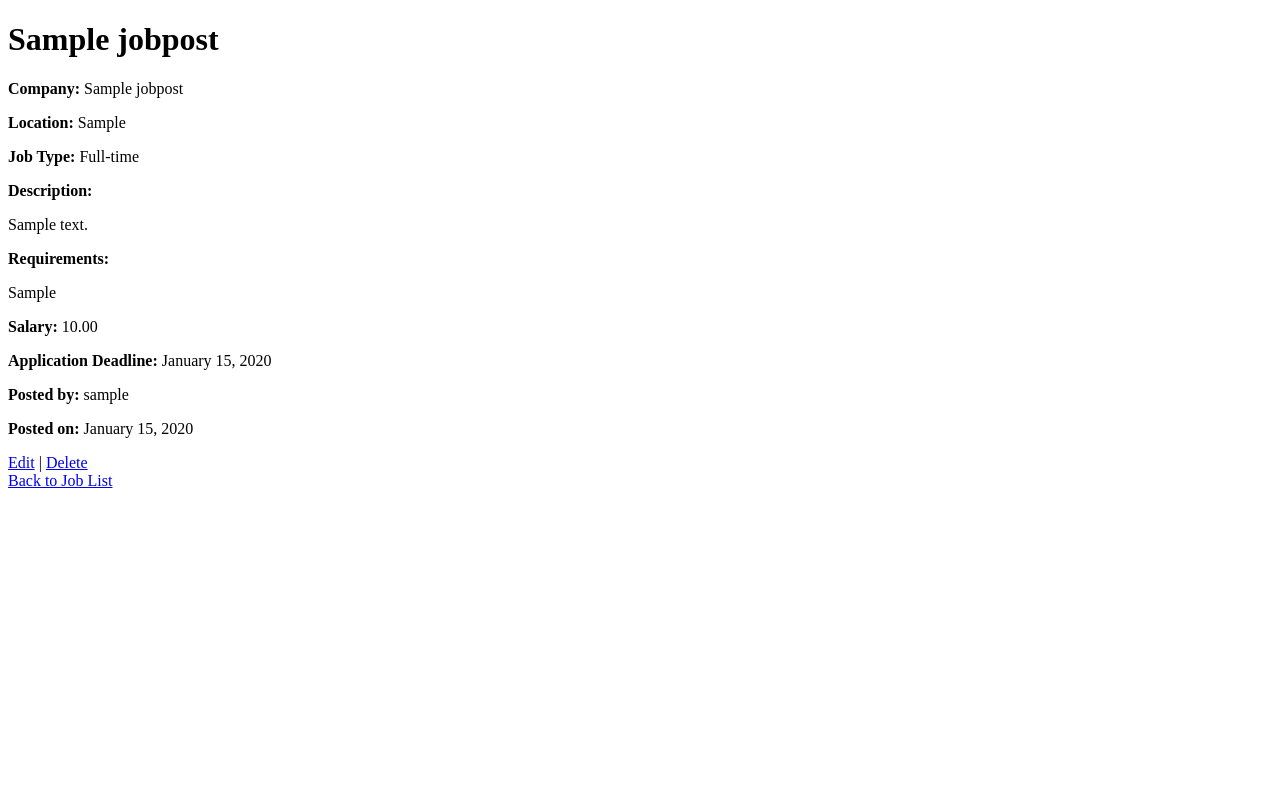
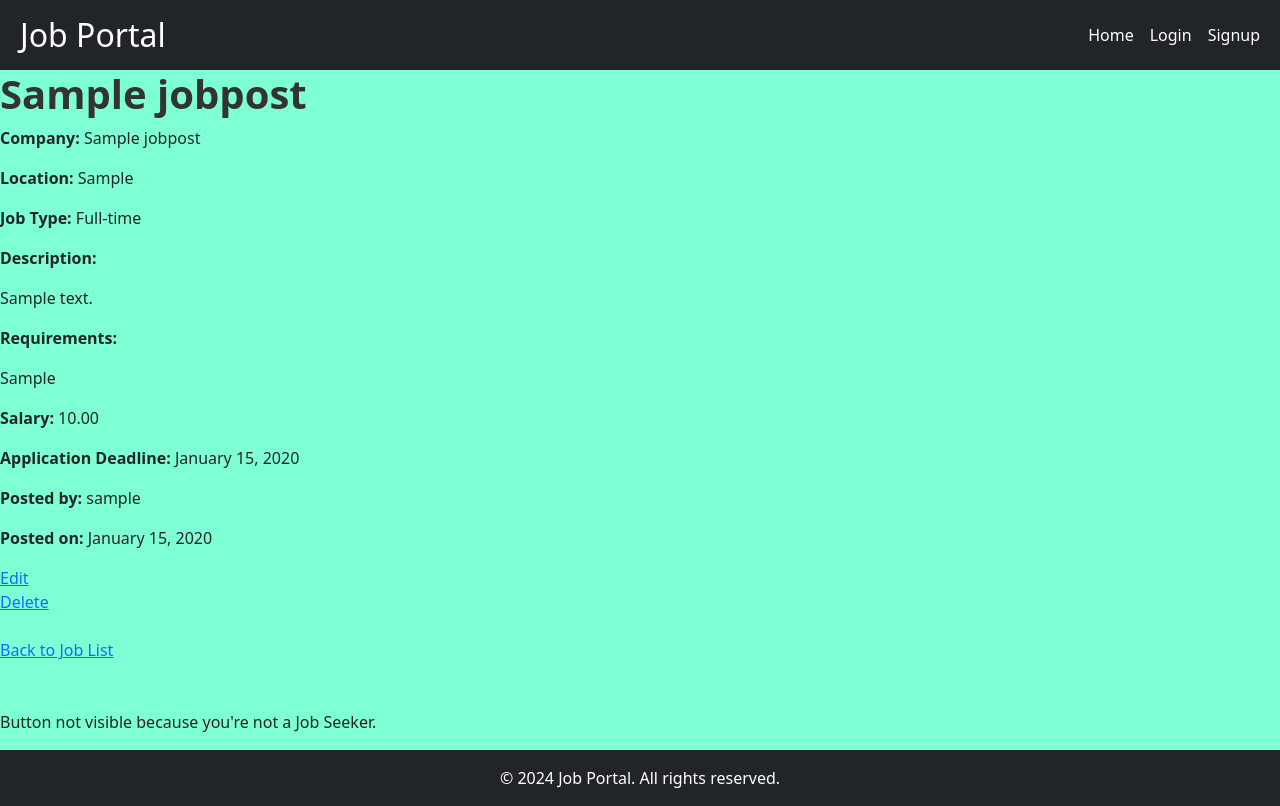
Before and after one commit to Prahlad-Shakyaa/Job-Portal, a Django app: page /1/ in a window 1280 px wide. Before the commit the page ends 488 px from the top, so only its background shows below. Run offline with Django 5.2, Linux system fonts and the light colour scheme; tables that the repository leaves empty hold one stand-in row (values such as "Sample post"); parts of the project's set-up code (start-up, migrations or seed data) failed here and were passed over; some libraries are stand-ins or nearby versions.

Commit message:
profile details done

```diff
--- a/jobs/models.py
+++ b/jobs/models.py
@@ -27,3 +27,13 @@
 
     def __str__(self):
         return self.title
+
+
+
+class JobApplication(models.Model):
+    user = models.ForeignKey(User, on_delete=models.CASCADE)
+    job = models.ForeignKey(JobPost, on_delete=models.CASCADE)
+    applied_at = models.DateTimeField(auto_now_add=True)
+
+    def __str__(self):
+        return f"{self.user.username} applied for {self.job.title}"
--- a/jobs/urls.py
+++ b/jobs/urls.py
@@ -7,6 +7,7 @@
     path('create/', views.job_create, name='job_create'),
     path('<int:pk>/update/', views.job_update, name='job_update'),
     path('<int:pk>/delete/', views.job_delete, name='job_delete'),
+    path('apply/<int:pk>/', views.job_apply, name='job_apply'),
 
     path('search/', views.search_jobs, name='search'),
 
--- a/jobs/views.py
+++ b/jobs/views.py
@@ -1,10 +1,11 @@
 from django.shortcuts import render, get_object_or_404, redirect
 from django.contrib.auth.decorators import login_required
 
-from profilee.models import Employer
-from .models import JobPost
+from profilee.models import Employer, JobSeeker
+from .models import JobApplication, JobPost
 from .forms import JobPostForm
 from django.contrib.auth import logout
+from django.contrib import messages
 
 
 # List all active job posts
@@ -14,8 +15,22 @@
 
 # View a single job post
 def job_detail(request, pk):
-    job = get_object_or_404(JobPost, pk=pk)
-    return render(request, 'jobs/job_detail.html', {'job': job})
+    job = get_object_or_404(JobPost, pk=pk)  # Assuming `JobPost` is your model
+    is_job_seeker = False
+
+    if request.user.is_authenticated:
+        # Check if the user belongs to the 'JobSeeker' group
+        is_job_seeker = JobSeeker.objects.filter(user=request.user).exists()
+
+
+
+
+    context = {
+        'job': job,
+        'is_job_seeker': is_job_seeker,  # Pass this variable to the template
+    }
+
+    return render(request, 'jobs/job_detail.html', context)
 
 # Create a new job post
 @login_required
@@ -62,6 +77,26 @@
     return render(request, 'jobs/job_confirm_delete.html', {'job': job})
 
 
+@login_required
+def job_apply(request, pk):
+    # Ensure the user is a Job Seeker
+    if not JobSeeker.objects.filter(user=request.user).exists():
+        messages.error(request, "Only Job Seekers can apply for jobs.")
+        return redirect('job_detail', pk=pk)
+
+    job = get_object_or_404(JobPost, pk=pk)
+
+    # Check if the user already applied
+    if JobApplication.objects.filter(user=request.user, job=job).exists():
+        messages.warning(request, "You have already applied for this job.")
+        return redirect('job_detail', pk=pk)
+
+    # Save the application
+    JobApplication.objects.create(user=request.user, job=job)
+    messages.success(request, "You have successfully applied for the job.")
+    return redirect('job_detail', pk=pk)
+
+
 
 def logout_view(request):
     if request.method == "POST":
--- a/profilee/urls.py
+++ b/profilee/urls.py
@@ -2,10 +2,9 @@
 from . import views
 
 urlpatterns = [
-    path('select-role/', views.role_selection, name='role_selection'),  # Role selection page
-    path('job-seeker-profile/', views.job_seeker_profile, name='job_seeker_profile'),  # Profile page
+    path('role-selection/', views.role_selection, name='role_selection'),
 
-
+    path('job-seeker-profile/', views.job_seeker_profile, name='job_seeker_profile'),
     path('edit-job-seeker-profile/', views.edit_job_seeker_profile, name='edit_job_seeker_profile'),
 
     path('employer-profile/', views.employer_profile, name='employer_profile'),  # Employer Profile
--- a/templates/components/header.html
+++ b/templates/components/header.html
@@ -1,16 +1,22 @@
-  <!-- Header -->
-  <header class="bg-dark text-white py-3">
+<header class="bg-dark text-white py-3">
     <div class="container d-flex justify-content-between align-items-center">
-        <a href="{% url 'home' %}"style="text-decoration: none; color: inherit;"><h2 class="mb-0">Job Portal</h2></a>
-        <nav>
-            <a href="{% url 'job_list' %}" class="text-white text-decoration-none me-3">Home</a>
-            <a href="{% url 'job_create' %}" class="text-white text-decoration-none me-3">Create Job</a>
-
+        <a href="{% url 'home' %}" style="text-decoration: none; color: inherit;">
+            <h2 class="mb-0">Job Portal</h2>
+        </a>
+        <nav class="d-flex align-items-center">
+            <a href="{% url 'home' %}" class="text-white text-decoration-none me-3">Home</a>
             {% if user.is_authenticated %}
+                {% if job_seeker %}
+                    <a href="{% url 'job_seeker_profile' %}" class="text-white text-decoration-none me-3">Profile</a>
+                {% elif employer %}
+                    <a href="{% url 'employer_profile' %}" class="text-white text-decoration-none me-3">Profile</a>
+                {% else %}
+                    <a href="#" class="text-white text-decoration-none me-3">Profile</a>
+                {% endif %}
                 <span class="text-white me-3">Welcome, {{ user.username }}</span>
-                <form action="{% url 'logout' %}" method="POST" style="display:inline;">
+                <form action="{% url 'logout' %}" method="POST" style="display: inline;">
                     {% csrf_token %}
-                    <button type="submit" class="text-white text-decoration-none border-0 bg-transparent">Logout</button>
+                    <button type="submit" class="btn btn-link text-white text-decoration-none p-0">Logout</button>
                 </form>
             {% else %}
                 <a href="{% url 'login' %}" class="text-white text-decoration-none me-3">Login</a>
--- a/templates/jobs/job_detail.html
+++ b/templates/jobs/job_detail.html
@@ -1,8 +1,5 @@
-<!DOCTYPE html>
-<html>
-<head>
-    <title>{{ job.title }}</title>
-</head>
+{% extends "base.html" %}
+{% block content %}
     <body>
         <h1>{{ job.title }}</h1>
         <p><strong>Company:</strong> {{ job.company_name }}</p>
@@ -17,9 +14,18 @@
         <p><strong>Posted by:</strong> {{ job.created_by.username }}</p>
         <p><strong>Posted on:</strong> {{ job.created_at|date:"F j, Y" }}</p>
 
-    <a href="{% url 'job_update' job.pk %}">Edit</a> |
+        <a href="{% url 'job_update' job.pk %}">Edit</a>
         <a href="{% url 'job_delete' job.pk %}">Delete</a>
         <br>
         <a href="{% url 'job_list' %}">Back to Job List</a>
+        <br><br>
+
+        {% if user.is_authenticated and is_job_seeker %}
+            <a href="{% url 'job_apply' job.pk %}" class="btn btn-primary">Apply</a>
+        {% else %}
+            <p>Button not visible because you're not a Job Seeker.</p>
+        {% endif %}
+
+
     </body>
-</html>
+{% endblock content %}
```
Also changed, not shown: authentication/views.py (+7 -4 lines), design/views.py (+19 -2 lines), jobs/admin.py (+10 -1 lines), profilee/admin.py (+17 -1 lines), profilee/models.py (+10 -0 lines), profilee/views.py (+12 -0 lines), jobs/migrations/0003_jobapplication.py (added), profilee/migrations/0005_profile.py (added). Lines whose indentation alone changed are shown as unchanged.
